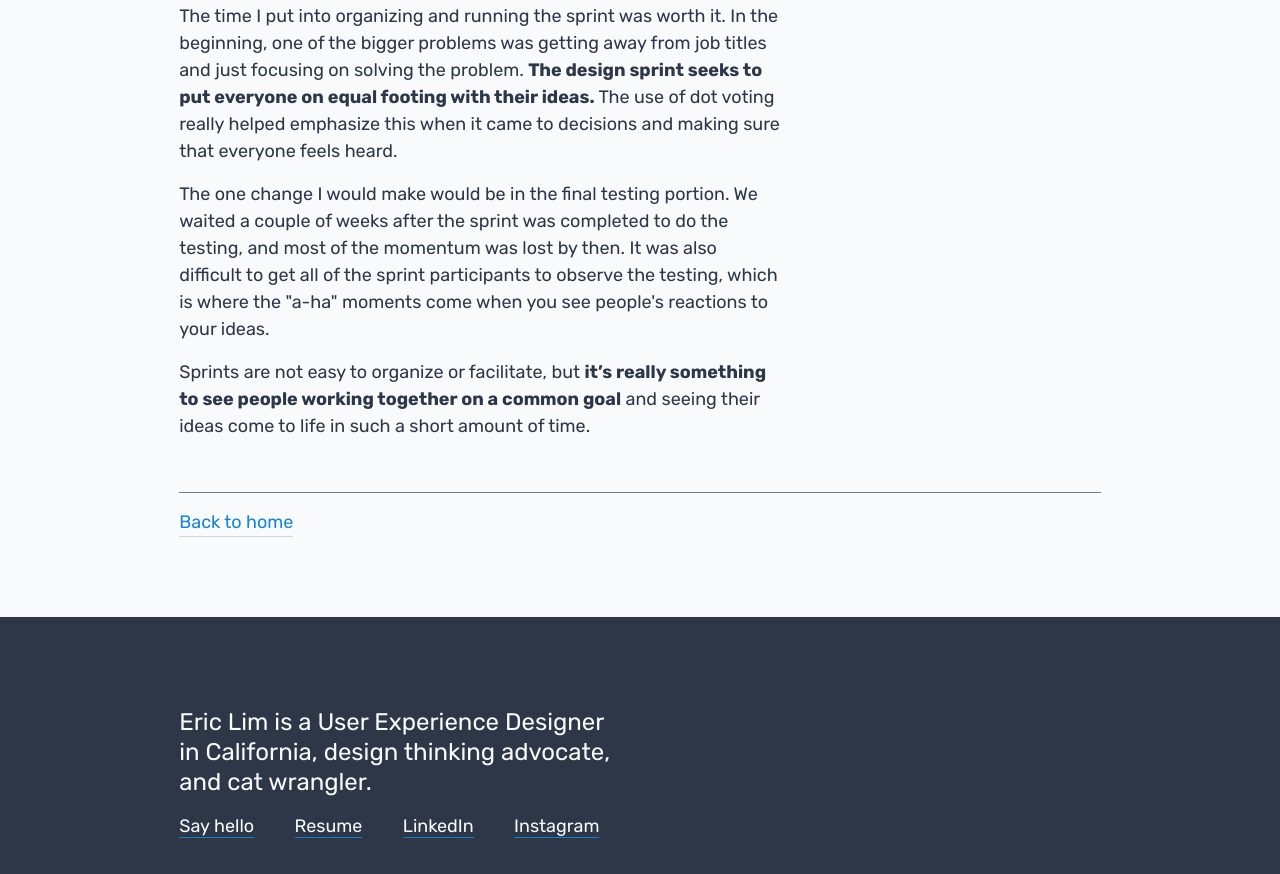
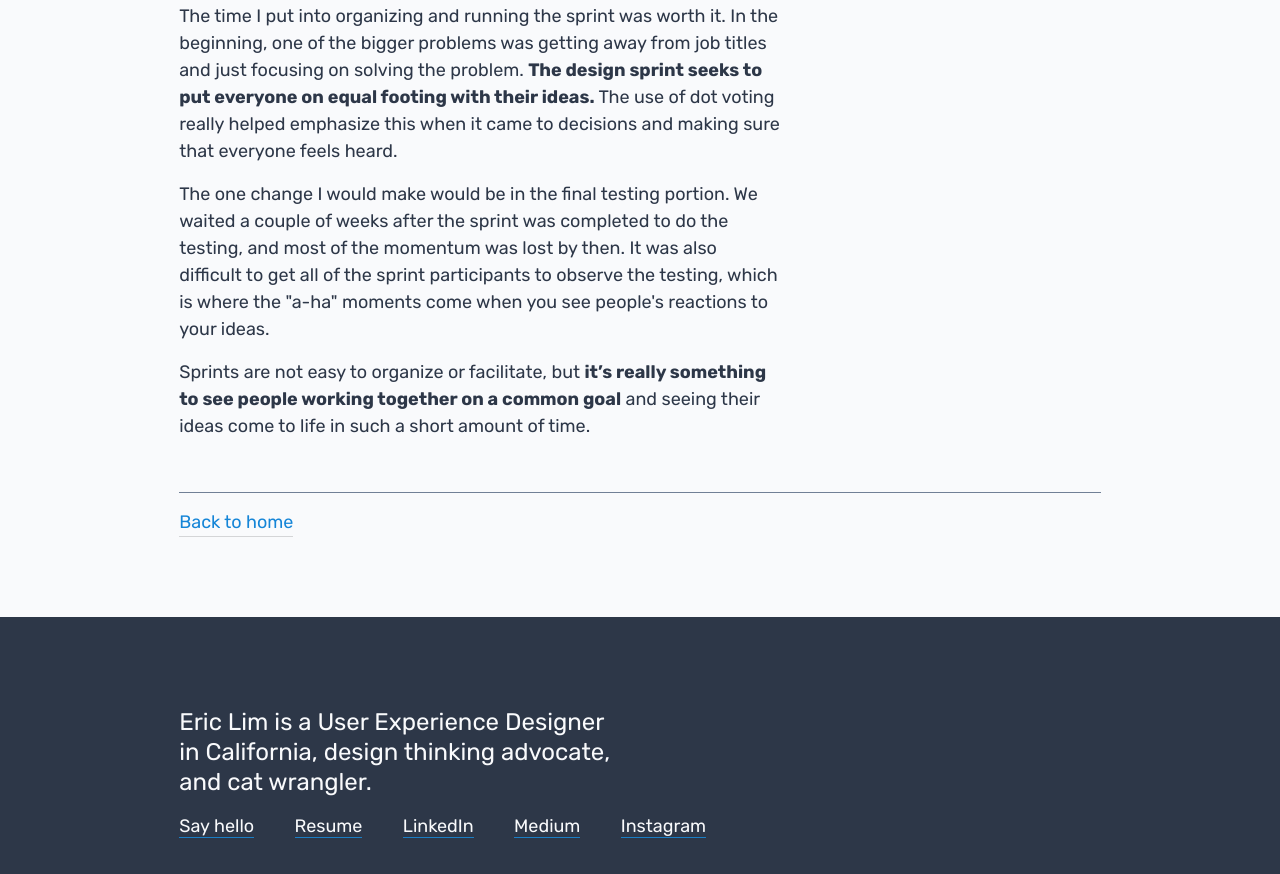
Before and after one commit to valloq/valloq.github.io, a plain HTML site: page design-sprint.html in a window 1280 px wide. Shown: the part 5683-6557 px from the top of the page. Drawn offline with Linux system fonts and the light colour scheme.

Commit message:
Added Medium link to footer

```diff
--- a/design-sprint.html
+++ b/design-sprint.html
@@ -157,6 +157,9 @@
               <a href="https://www.linkedin.com/in/valloq">LinkedIn</a>
             </li>
             <li>
+              <a href="https://medium.com/@valloq">Medium</a>
+            </li>
+            <li>
               <a href="https://www.instagram.com/valloq/">Instagram</a>
             </li>
           </ul>
```
Also changed, not shown: glidewell-com-ia.html (+3 -0 lines), index.html (+3 -0 lines), my-account-dashboard.html (+3 -0 lines), 1 other file.
